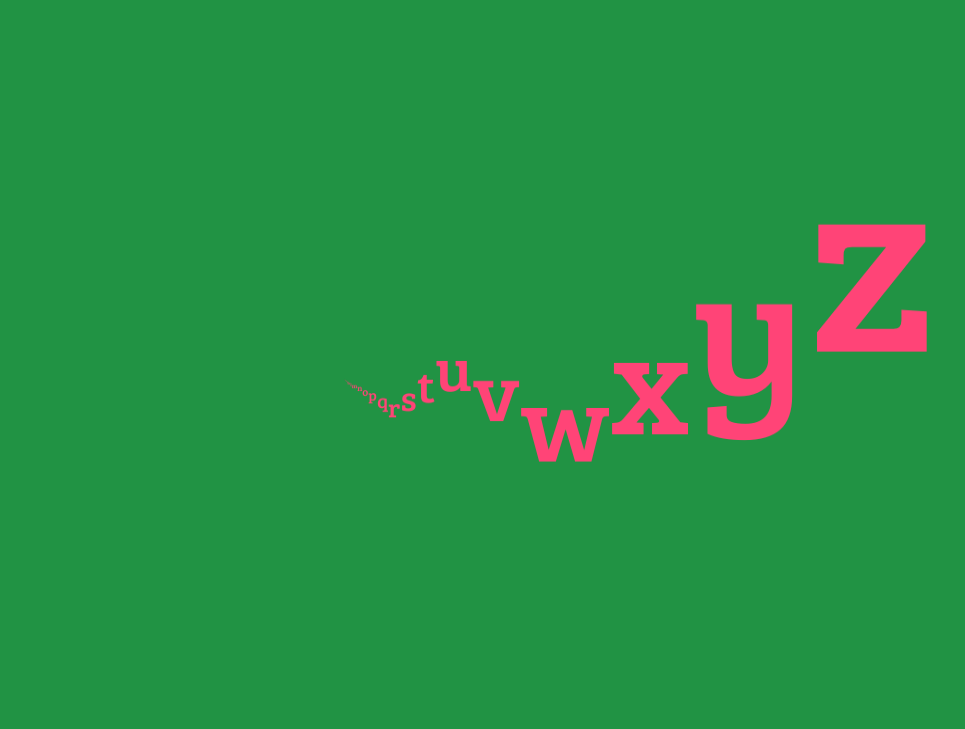
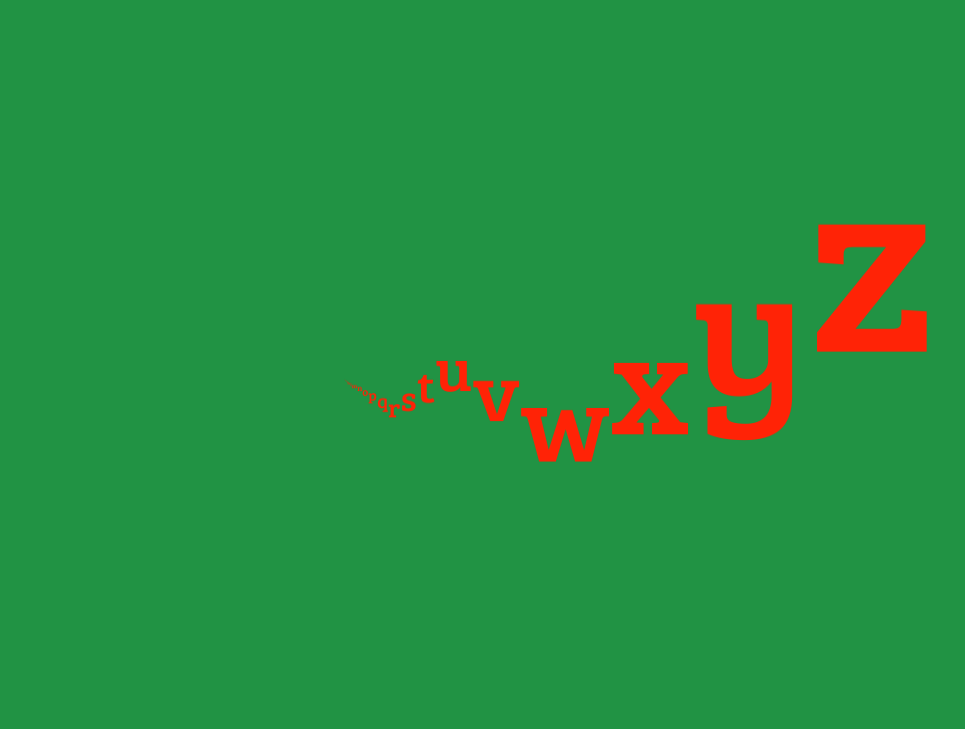
Before and after one commit to stewilondanga/alphabet-spring, a plain HTML site: page index.html in a window 1280 px wide. Shown: the part 68-797 px from the top of the page, without its empty margins (0-965 px from the left). Drawn offline with nearby package versions, Linux system fonts and the light colour scheme.

Commit message:
add css/styles.css

```diff
--- a/css/styles.css
+++ b/css/styles.css
@@ -4,7 +4,7 @@ body {
   margin: 0;
   font-family: 'Bree Serif', serif;
   background-color: #219344;
-  color: #ff4477;
+  color: #ff2306;
 }
 
 .my_social {
```
